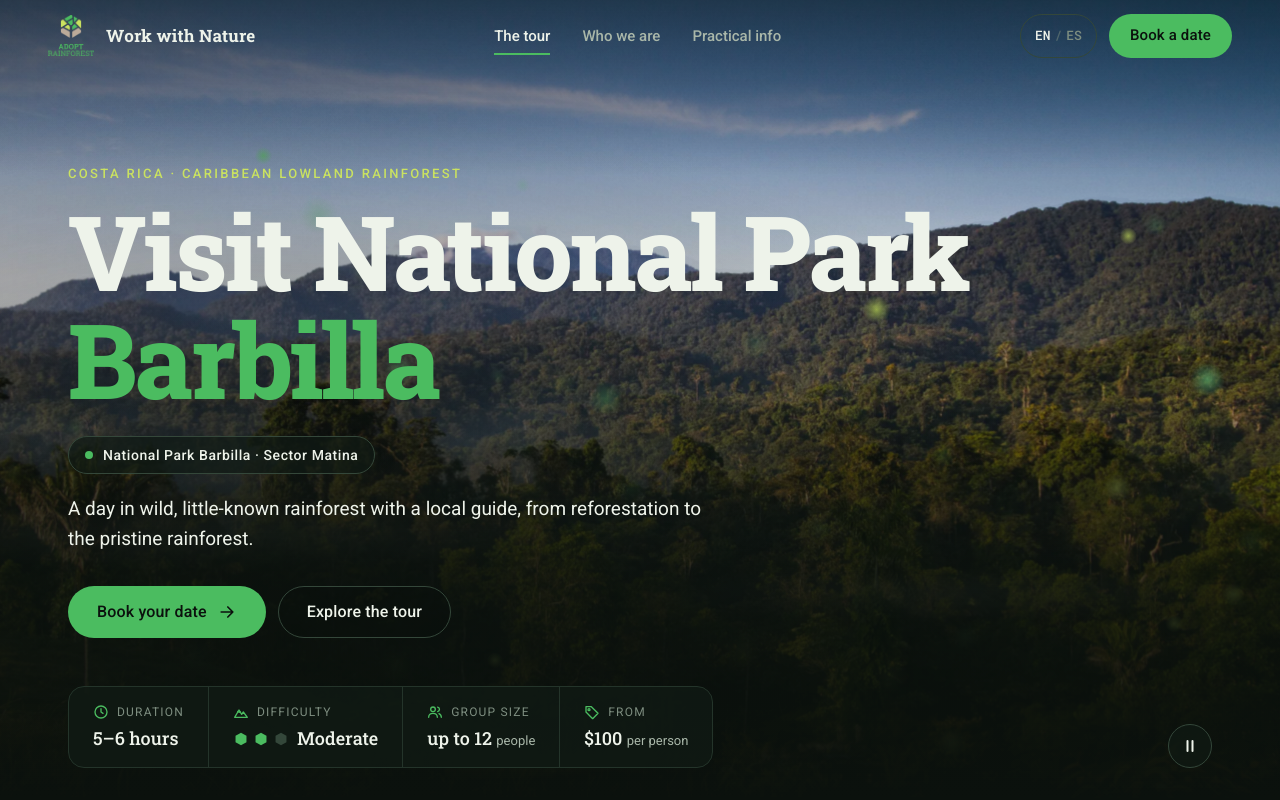
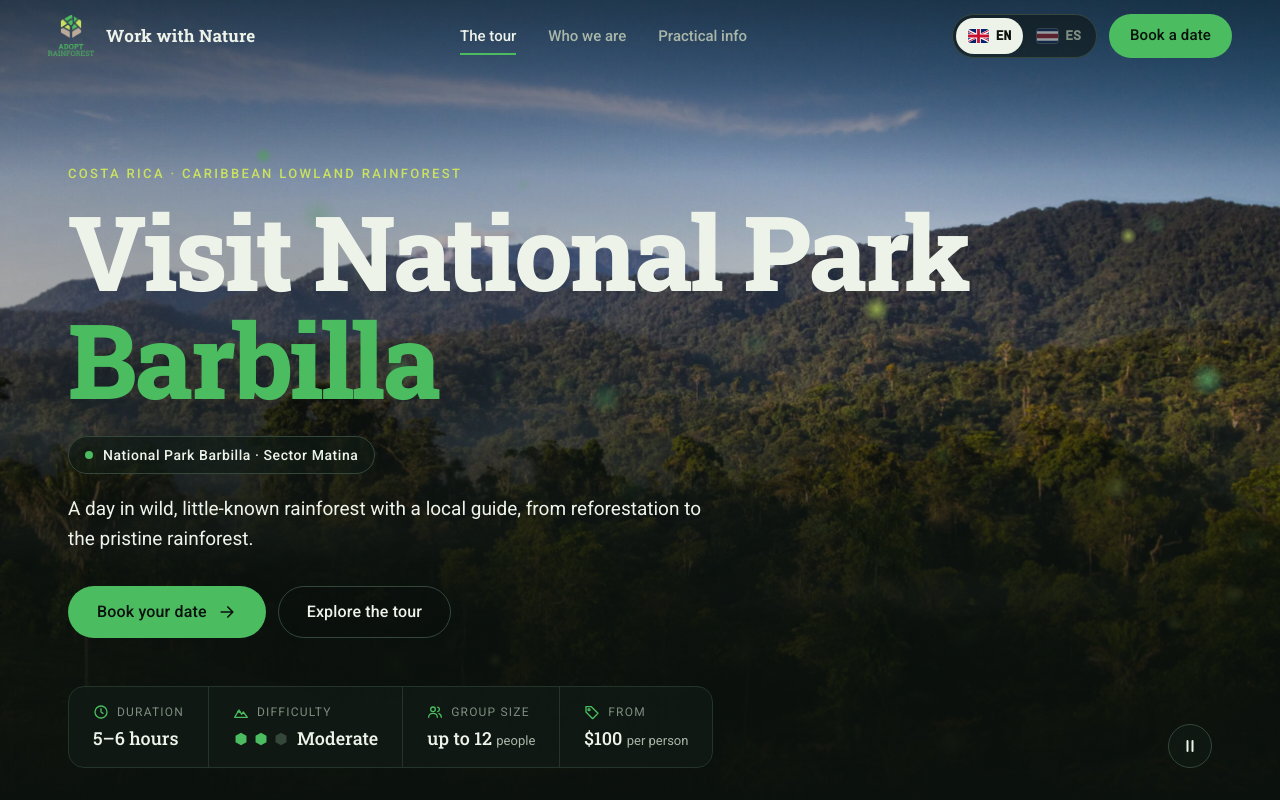
Before and after one commit to mvanderbeek84-web/Website-Ecotourism-WWN, a plain HTML site: page index.html in a window 1280 px wide. Shown: the top 800 px of the page. Drawn offline with Linux system fonts and the light colour scheme.

Commit message:
Language toggle: larger segmented switch with UK and Costa Rica flags
Co-Authored-By: Claude Opus 5.5 <noreply@anthropic.com>
Claude-Session: https://claude.ai/code/session_011N7Z8nwFRHtkY4fn4asY5p

```diff
--- a/css/style.css
+++ b/css/style.css
@@ -150,14 +150,18 @@ p { margin: 0; }
 .main-nav a:hover::after, .main-nav a.active::after { transform: scaleX(1); }
 .header-actions { display: flex; align-items: center; gap: 12px; }
 .lang-toggle {
-  display: inline-flex; align-items: center; gap: 4px; min-height: 44px; padding: 0 14px;
-  background: transparent; border: 1px solid var(--night-600); border-radius: var(--r-pill);
-  font: 500 13px/1 var(--f-mono); color: var(--lichen); cursor: pointer;
+  display: inline-flex; align-items: center; gap: 2px; min-height: 44px; padding: 3px;
+  background: rgba(11,17,13,.55); border: 1px solid var(--night-600); border-radius: var(--r-pill);
+  font: 600 13px/1 var(--f-mono); color: var(--lichen); cursor: pointer;
   transition: border-color var(--t-fast);
 }
 .lang-toggle:hover { border-color: var(--canopy); }
-.lang-toggle [data-lang].on, .lang-toggle .on { color: var(--mist); }
-.lang-sep { opacity: .5; }
+.lang-seg { display: inline-flex; align-items: center; gap: 7px; height: 36px; padding: 0 12px; border-radius: var(--r-pill); transition: background var(--t-fast), color var(--t-fast); }
+.lang-seg .flag { width: 21px; height: 14px; border-radius: 3px; flex: none; box-shadow: 0 0 0 1px rgba(255,255,255,.25); opacity: .55; filter: saturate(.6); transition: opacity var(--t-fast), filter var(--t-fast); }
+.lang-seg.on { background: var(--mist); color: var(--night-950); }
+.lang-seg.on .flag { opacity: 1; filter: none; }
+.lang-toggle:hover .lang-seg:not(.on) { color: var(--mist); }
+.lang-toggle:hover .lang-seg:not(.on) .flag { opacity: .9; }
 .menu-btn { display: none; width: 44px; height: 44px; border: 1px solid var(--night-600); border-radius: var(--r-pill); background: transparent; cursor: pointer; position: relative; }
 .menu-btn i { position: absolute; left: 13px; right: 13px; height: 2px; background: var(--mist); border-radius: 2px; transition: transform var(--t-med) var(--ease); }
 .menu-btn i:first-of-type { top: 17px; } .menu-btn i:last-of-type { top: 25px; }
@@ -472,7 +476,7 @@ input:focus, textarea:focus { outline: none; border-color: var(--canopy); box-sh
 .footer-nav { display: grid; gap: 8px; align-content: start; justify-items: start; }
 .footer-nav a { color: var(--moss); text-decoration: none; min-height: 32px; display: inline-flex; align-items: center; }
 .footer-nav a:hover { color: var(--mist); }
-.lang-toggle-text { font-family: var(--f-sans); color: var(--mist); margin-top: 8px; }
+.lang-toggle-text { font-family: var(--f-sans); color: var(--mist); margin-top: 8px; padding: 0 16px; }
 .copyright { font-size: 12px; color: var(--lichen); border-top: 1px solid var(--night-700); padding-top: 24px; }
 
 /* ---------------- Animations ---------------- */
--- a/index.html
+++ b/index.html
@@ -27,7 +27,10 @@
       <a href="#logistics" data-t="nav.logistics"></a>
     </nav>
     <div class="header-actions">
-      <button class="lang-toggle" type="button" id="langToggle"><span aria-hidden="true">EN</span><span class="lang-sep" aria-hidden="true">/</span><span aria-hidden="true">ES</span></button>
+      <button class="lang-toggle" type="button" id="langToggle">
+        <span class="lang-seg" data-seg="en" aria-hidden="true"><svg class="flag" viewBox="0 0 60 30" preserveAspectRatio="xMidYMid slice"><clipPath id="ukClip"><path d="M30,15h30v15zv15h-30zh-30v-15zv-15h30z"/></clipPath><path d="M0,0v30h60v-30z" fill="#012169"/><path d="M0,0L60,30M60,0L0,30" stroke="#fff" stroke-width="6"/><path d="M0,0L60,30M60,0L0,30" clip-path="url(#ukClip)" stroke="#C8102E" stroke-width="4"/><path d="M30,0v30M0,15h60" stroke="#fff" stroke-width="10"/><path d="M30,0v30M0,15h60" stroke="#C8102E" stroke-width="6"/></svg>EN</span>
+        <span class="lang-seg" data-seg="es" aria-hidden="true"><svg class="flag" viewBox="0 0 30 18" preserveAspectRatio="none"><path fill="#002B7F" d="M0 0h30v18H0z"/><path fill="#fff" d="M0 3h30v12H0z"/><path fill="#CE1126" d="M0 6h30v6H0z"/></svg>ES</span>
+      </button>
       <a class="btn btn-primary btn-sm header-cta" href="#book" data-t="nav.book"></a>
       <button class="menu-btn" type="button" id="menuBtn" aria-expanded="false" aria-controls="mainNav"><span class="sr" data-t="nav.menu"></span><i></i><i></i></button>
     </div>
--- a/js/main.js
+++ b/js/main.js
@@ -80,9 +80,7 @@
     });
     $$("[data-tour]").forEach(function (el) { setText(el, TOUR[el.getAttribute("data-tour")]); });
     var lt = $("#langToggle");
-    var spans = lt.querySelectorAll("span[aria-hidden]");
-    spans[0].classList.toggle("on", lang === "en");
-    spans[2].classList.toggle("on", lang === "es");
+    lt.querySelectorAll(".lang-seg").forEach(function (s) { s.classList.toggle("on", s.dataset.seg === lang); });
     lt.setAttribute("aria-label", tr(S.text.langToggle));
     var vt = $("#motionToggle .sr"); if (vt) vt.textContent = tr(heroPaused ? S.text.hero.play : S.text.hero.pause);
   }
```
